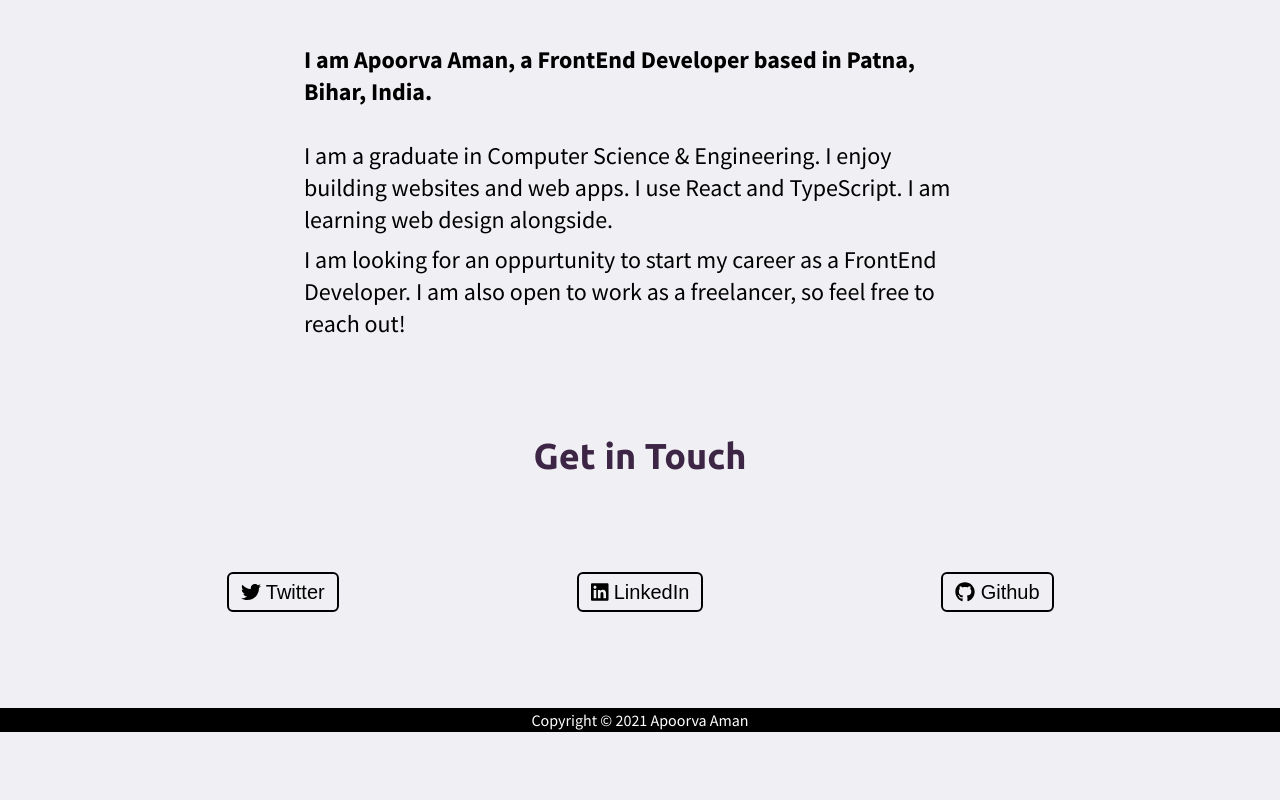
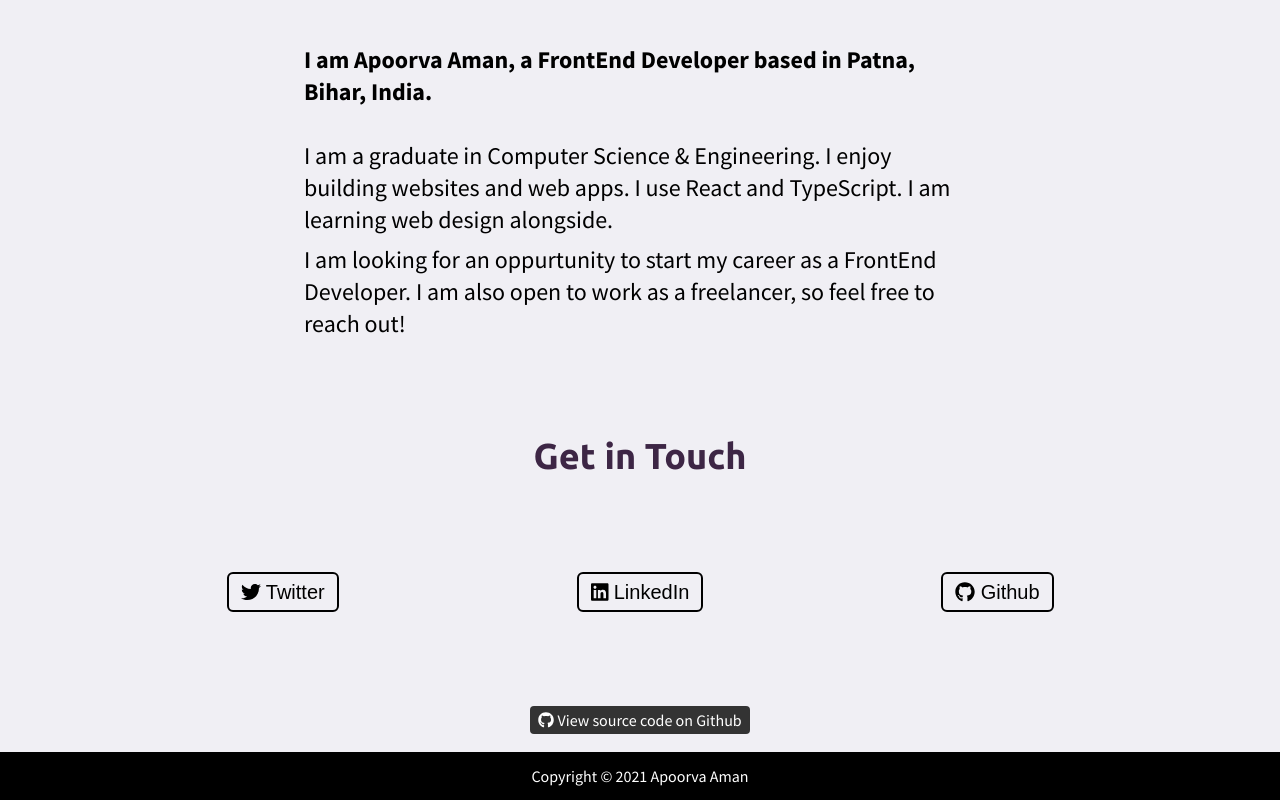
Before and after one commit to ApoorvaAman/Portfolio, a Next.js app: page / in a window 1280 px wide. Shown: the part 1304-2104 px from the top of the page. Before the commit the page ends 2036 px from the top, so only its background shows below. Built offline with nearby package versions, Linux system fonts and the light colour scheme; a web font is replaced by a local one.

Commit message:
⚫ Another footer for source code link

```diff
--- a/components/Footer.tsx
+++ b/components/Footer.tsx
@@ -1,10 +1,23 @@
+import { faGithub } from '@fortawesome/free-brands-svg-icons'
+import { FontAwesomeIcon } from '@fortawesome/react-fontawesome'
+
 const Footer = (): JSX.Element => {
-  const date = new Date()
-
   return (
-    <footer className='bg-body text-white mt-24 text-center'>
-      Copyright &copy; {date.getFullYear()} Apoorva Aman
-    </footer>
+    <>
+      <footer className='mt-24 mb-5 text-center text-geo'>
+        <a
+          className='bg-github text-white text-base pt-1 pb-1 pl-2 pr-2 rounded'
+          href='https://github.com/ApoorvaAman/Portfolio'
+          target='_blank'
+          rel='noopener noreferrer'
+        >
+          <FontAwesomeIcon icon={faGithub} /> View source code on Github
+        </a>
+      </footer>
+      <footer className='bg-body text-white text-center p-3 text-geo'>
+        Copyright &copy; 2021 Apoorva Aman
+      </footer>
+    </>
   )
 }
 
```
